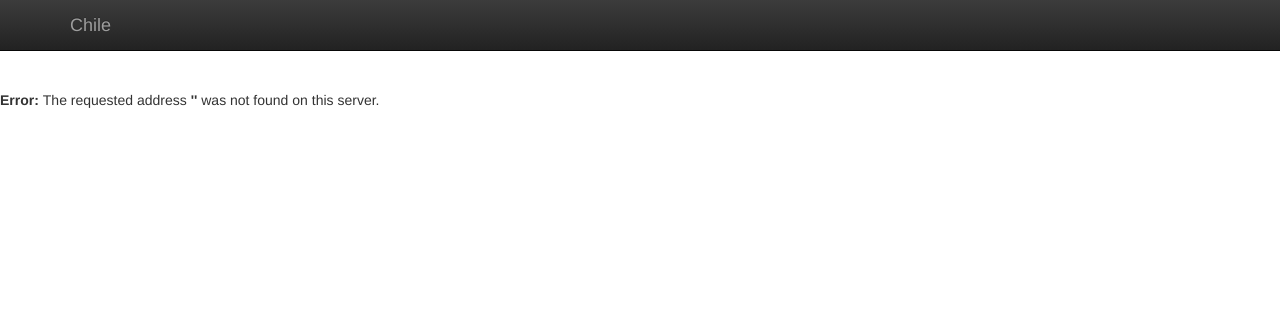
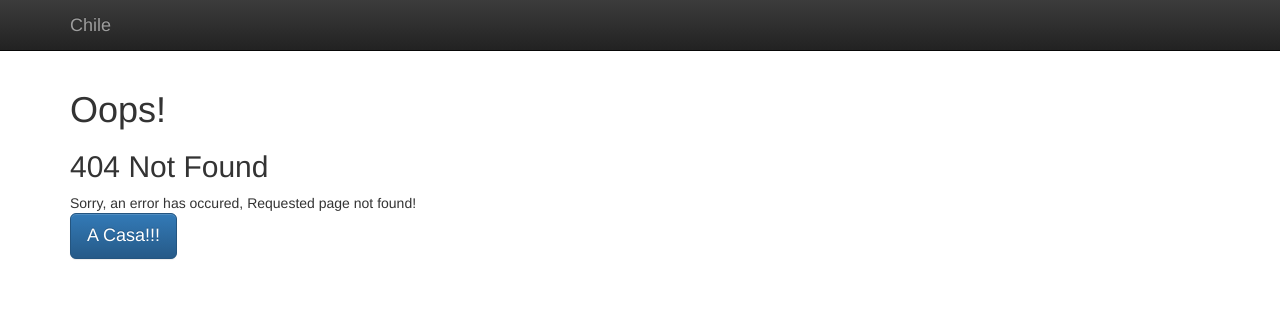
Before and after one commit to sebazamorano/regiones, a CakePHP app: the page made by app/View/Errors/error400.ctp in a window 1280 px wide. Shown: the top 311 px of the page. Run offline with PHP 8.4 and a stand-in for CakePHP, Linux system fonts and the light colour scheme; the template is opened without the code that fills it, so the values that code supplies are empty; some libraries are stand-ins or nearby versions.

Commit message:
view errores

```diff
--- a/app/Config/core.php
+++ b/app/Config/core.php
@@ -31,7 +31,7 @@
  * In production mode, flash messages redirect after a time interval.
  * In development mode, you need to click the flash message to continue.
  */
-	Configure::write('debug', 2);
+	Configure::write('debug', 0);
 
 /**
  * Configure the Error handler used to handle errors for your application. By default
--- a/app/View/Errors/error400.ctp
+++ b/app/View/Errors/error400.ctp
@@ -1,29 +1,18 @@
-<?php
-/**
- * CakePHP(tm) : Rapid Development Framework (http://cakephp.org)
- * Copyright (c) Cake Software Foundation, Inc. (http://cakefoundation.org)
- *
- * Licensed under The MIT License
- * For full copyright and license information, please see the LICENSE.txt
- * Redistributions of files must retain the above copyright notice.
- *
- * @copyright     Copyright (c) Cake Software Foundation, Inc. (http://cakefoundation.org)
- * @link          http://cakephp.org CakePHP(tm) Project
- * @package       app.View.Errors
- * @since         CakePHP(tm) v 0.10.0.1076
- * @license       http://www.opensource.org/licenses/mit-license.php MIT License
- */
-?>
-<h2><?php echo $message; ?></h2>
-<p class="error">
-	<strong><?php echo __d('cake', 'Error'); ?>: </strong>
-	<?php printf(
-		__d('cake', 'The requested address %s was not found on this server.'),
-		"<strong>'{$url}'</strong>"
-	); ?>
-</p>
-<?php
-if (Configure::read('debug') > 0):
-	echo $this->element('exception_stack_trace');
-endif;
-?>
+<div class="container">
+	<div class="row">
+		<div class="col-md-12">
+			<div class="error-template">
+				<h1>
+					Oops!</h1>
+				<h2>
+					404 Not Found</h2>
+				<div class="error-details">
+					Sorry, an error has occured, Requested page not found!
+				</div>
+				<div class="error-actions">
+					<a href="#" class="btn btn-primary btn-lg">	A Casa!!! </a>
+				</div>
+			</div>
+		</div>
+	</div>
+</div>
```
Also changed, not shown: app/View/Errors/error500.ctp (+18 -26 lines).
